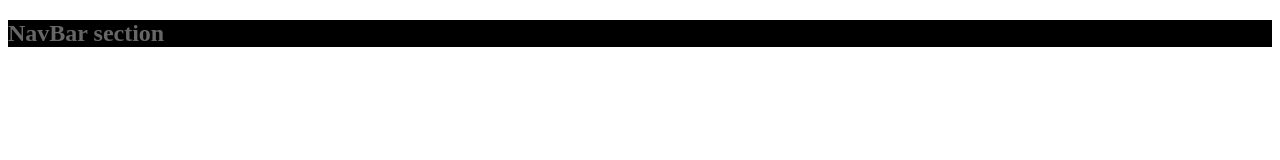
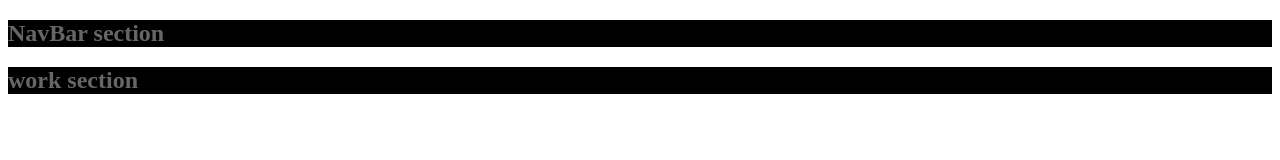
Before and after one commit to Mustafa-tariq23/test-pr, a website: page index.html in a window 1280 px wide. Drawn offline with Linux system fonts and the light colour scheme.

Commit message:
work section added

```diff
--- a/index.html
+++ b/index.html
@@ -12,5 +12,8 @@
             <h1>NavBar section</h1>
         </nav>
     </header>
+    <section class="work">
+        <h1>work section</h1>
+    </section>
 </body>
 </html>
```
Also changed, not shown: 1 other file.
